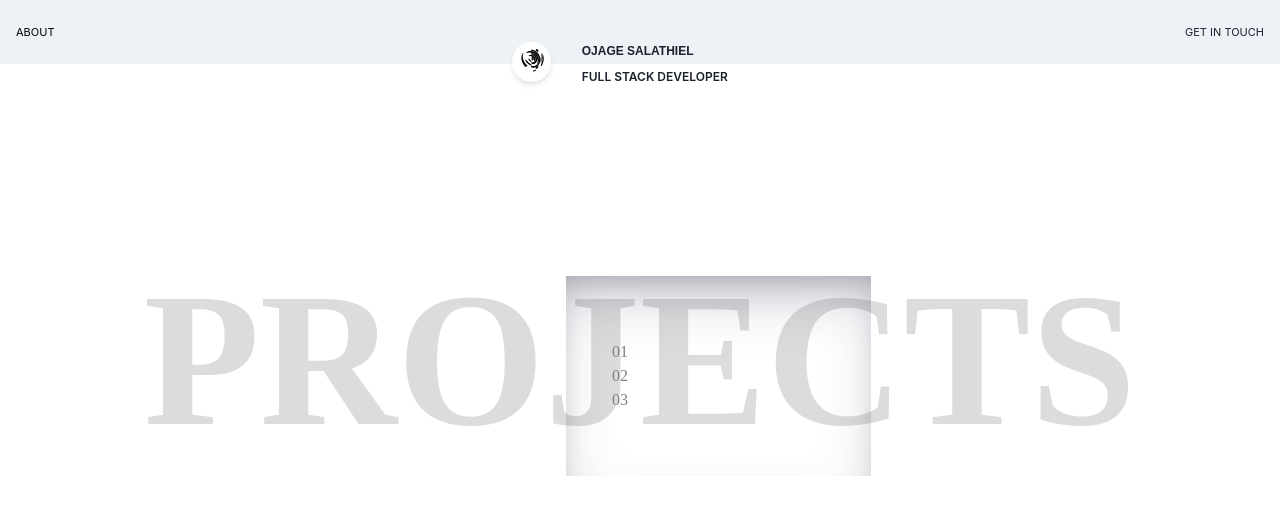
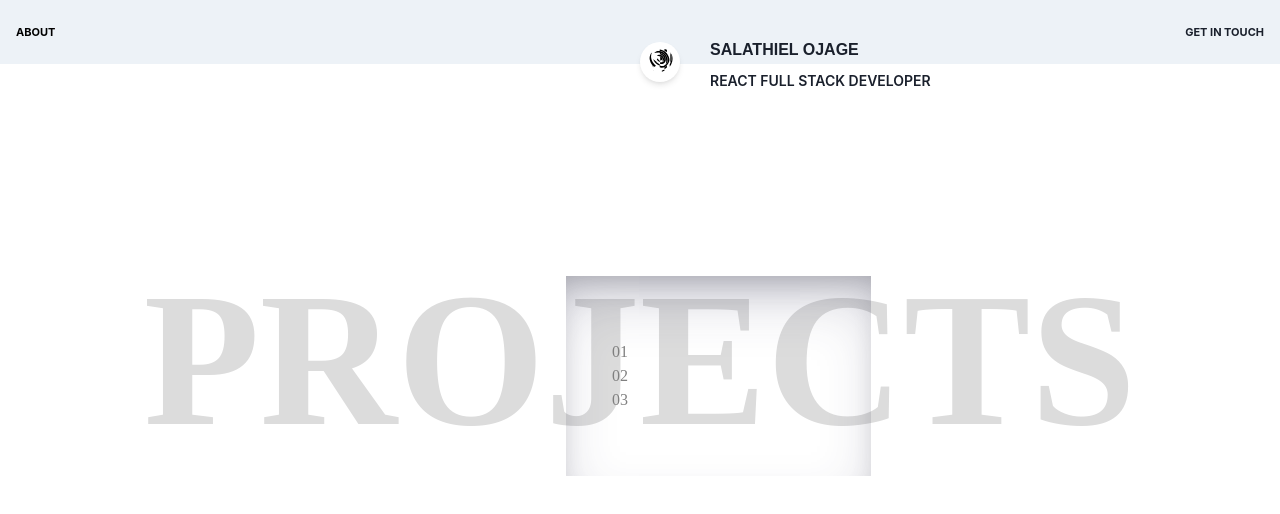
Before and after one commit to Ojage/ojage-portfolio, a React (Create React App) app: page / in a window 1280 px wide. Shown: the top 514 px of the page. Built offline with nearby package versions, Linux system fonts and the light colour scheme; a web font is replaced by a local one.

Commit message:
`Refactor Navbar component with new design and functionality`

```diff
--- a/src/components/Navbar.tsx
+++ b/src/components/Navbar.tsx
@@ -1,167 +1,174 @@
 import React, { useEffect, useState } from "react";
-import { Link } from "react-router-dom";
-import {
-  AiOutlineInstagram,
-  AiOutlineDribbble,
-  AiOutlineWhatsApp,
-} from "react-icons/ai";
-import { LiaBehanceSquare } from "react-icons/lia";
-import { BiLogoFacebook, BiLogoLinkedin } from "react-icons/bi";
+import { Link, useLocation } from "react-router-dom";
+import "animate.css";
+import "./nav.css";
 import {
   Box,
   Flex,
   Text,
   Image,
+  HStack,
   useColorModeValue,
-  Stack,
-  HStack,
+  Collapse,
+  IconButton,
 } from "@chakra-ui/react";
+import { motion } from "framer-motion";
+import { AiOutlineMenu, AiOutlineClose, AiOutlineInstagram, AiOutlineDribbble, AiOutlineWhatsApp } from "react-icons/ai";
+import { LiaBehanceSquare } from "react-icons/lia";
+import { BiLogoFacebook, BiLogoLinkedin } from "react-icons/bi";
+import O from "../assets/images/732.svg";
+import { contactInfo } from "../constants/resumeConstants";
 
-import O from "../assets/images/732.svg";
-import "./nav.css";
+const socialLinks = [
+  { href: "https://www.instagram.com/o_s_a_l_a/", icon: AiOutlineInstagram, label: "Instagram" },
+  { href: "https://dribbble.com/KSalathiel/", icon: AiOutlineDribbble, label: "Dribbble" },
+  { href: "https://behance.net/ojagesalathiel/", icon: LiaBehanceSquare, label: "Behance" },
+  { href: "https://facebook.com/Salathiel.Ayuk/", icon: BiLogoFacebook, label: "Facebook" },
+  { href: "https://linkedin.com/in/ojage-sala/", icon: BiLogoLinkedin, label: "LinkedIn" },
+  { href: "https://wa.me/681402886", icon: AiOutlineWhatsApp, label: "WhatsApp" },
+];
 
-// const NavLink = (props: Props) => {
-//   const { children } = props;
+const MotionBox = motion(Box);
 
-//   return (
-//     <Box
-//       // as={Link}
-//       // to="/"
-//       px={2}
-//       py={1}
-//       rounded="md"
-//       _hover={{
-//         textDecoration: "none",
-//         bg: useColorModeValue("gray.200", "gray.700"),
-//       }}
-//     >
-//       {children}
-//     </Box>
-//   );
-// };
+const SocialLink = ({ href, icon: Icon, label }: any) => (
+  <a href={href} target="_blank" rel="noreferrer" aria-label={label}>
+    <motion.div
+      whileHover={{ scale: 1.1 }}
+      whileTap={{ scale: 0.9 }}
+      transition={{ type: "spring", stiffness: 300 }}
+    >
+      <Icon size="15px" />
+    </motion.div>
+  </a>
+);
 
-// const IconBox = () => {
-//   return (
+const Nav = () => {
+  const [showContact, setShowContact] = useState(false);
+  const [isHome, setIsHome] = useState(true);
+  const [isMobileMenuOpen, setIsMobileMenuOpen] = useState(false);
+  const location = useLocation();
 
-//   )
-// }
-const Nav = () => {
-  const [getInTouch, ssetGetInTouch] = useState(false);
-  const [isHome, setIsHome] = useState(true);
-  const pathname = window.location.pathname;
   useEffect(() => {
-    if (pathname.length > 1) {
-      setIsHome(false);
-    }
-  }, [pathname]);
+    setIsHome(location.pathname === "/");
+  }, [location]);
+
+  const bgColor = useColorModeValue("gray.100", "gray.900");
+
   return (
     <Box
       fontSize="11px"
       textTransform="uppercase"
-      bg={useColorModeValue("gray.100", "gray.900")}
-      px={4}
+      bg={bgColor}
+      px={{ base: 3, md: 4 }}
       pos="fixed"
-      top="0"
-      left="0"
-      right="0"
+      top={0}
+      left={0}
+      right={0}
+      zIndex={10}
     >
-      <Flex h={16} alignItems="center" justifyContent="space-between">
-        <Text as={Link} to="/about">
+      <Flex
+        h={{ base: 14, md: 16 }}
+        alignItems="center"
+        justifyContent="space-between"
+        position="relative"
+      >
+        {/* About or Mobile Menu */}
+        <Box display={{ base: "block", md: "none" }}>
+          <IconButton
+            icon={isMobileMenuOpen ? <AiOutlineClose /> : <AiOutlineMenu />}
+            aria-label="Toggle Menu"
+            onClick={() => setIsMobileMenuOpen(!isMobileMenuOpen)}
+            variant="ghost"
+            fontSize="24px"
+          />
+        </Box>
+
+        <Text
+          as={Link}
+          to="/about"
+          fontWeight="bold"
+          _hover={{ textDecoration: "none" }}
+          display={{ base: "none", md: "block" }}
+        >
           About
         </Text>
-        <HStack spacing={4}
-          mt={isHome ? '4rem' : '0'}
-          // border="1px solid red"
-          fontSize="12px"
-          w="fit-content"
-          textAlign="right"
-          h="fit-content"
+
+        {/* Centered Logo and Title */}
+        <MotionBox
+          position="absolute"
+          left="50%"
+          transform="translateX(-50%)"
+          justifyContent="center"
           alignItems="center"
-          justifyContent="space-between"
+          textAlign="center"
+          initial={{ opacity: 0, y: -20 }}
+          animate={{ opacity: 1, y: 0 }}
+          transition={{ duration: 0.5 }}
         >
-          <Flex as={Link} className="logoA" to="/" h="54px" w="54px" onClick={() => setIsHome(true)}>
-            <Image rounded="50%" bgColor="white" shadow="md" color="black" h="90%" src={O} alt="Logo" />
+          <HStack spacing={4} mt={isHome ? "4rem" : "0"} transition="all 0.3s ease" h="auto">
+            <Flex
+              as={Link}
+              to="/"
+              className="logoA"
+              h={{ base: "40px", md: "54px" }}
+              w={{ base: "40px", md: "54px" }}
+              onClick={() => setIsHome(true)}
+            >
+              <Image
+                rounded="full"
+                bg="white"
+                shadow="md"
+                h="90%"
+                src={O}
+                alt="Logo"
+              />
             </Flex>
-          <Box fontWeight={600} display={isHome ? "block" : "none"}>
+            {isHome && (
+              <Box fontWeight={600}>
                 <Text
-
-              w="fit-content"
                   fontFamily="'Neutra Text Light', sans-serif"
-              // transform="rotate(270deg)"
                   textAlign="left"
+                  fontSize={{ base: "xs", md: "md" }}
                 >
-              Ojage Salathiel
+                  {contactInfo.name}
                 </Text>
-            <Text pt=".5rem"
-              // transform="rotate(270deg)"
-              textAlign="left">
-              Full Stack Developer
+                <Text pt="0.5rem" textAlign="left" fontSize={{ base: "xs", md: "sm" }}>
+                  {contactInfo.title}
                 </Text>
               </Box>
+            )}
           </HStack>
+        </MotionBox>
 
-        <Box>
-          <Flex
-            justifyContent="space-between"
-            alignItems="center"
-            className="animate__animated animate__fadeIn"
-            display={getInTouch ? "inline-block" : "none"}
-            onMouseLeave={() => ssetGetInTouch(!getInTouch)}
+        {/* Contact Section */}
+        <Box
+          w={{ base: "260px", md: "325px" }}
+          textAlign="right"
+          display={{ base: isMobileMenuOpen ? "block" : "none", md: "block" }}
         >
-            <Flex gap="1rem">
-              <a
-                href="https://www.instagram.com/o_s_a_l_a/"
-                target="_blank"
-                rel="noreferrer"
+          {showContact ? (
+            <Collapse
+              className="animate__animated fadeInDownBig"
+              in={showContact}
+              onMouseLeave={() => setShowContact(!showContact)}
+              animateOpacity
             >
-                <AiOutlineInstagram size="15px" />
-              </a>
-              <a
-                href="https://dribbble.com/KSalathiel/"
-                target="_blank"
-                rel="noreferrer"
-              >
-                <AiOutlineDribbble size="15px" />
-              </a>
-              <a
-                href="https://behance.net/ojagesalathiel/"
-                target="_blank"
-                rel="noreferrer"
-              >
-                <LiaBehanceSquare size="15px" />
-              </a>
-              <a
-                href="https://facebook.com/Salathiel.Ayuk/"
-                target="_blank"
-                rel="noreferrer"
-              >
-                <BiLogoFacebook size="15px" />
-              </a>
-              <a
-                href="https://linkedin.com/in/ojage-sala/"
-                target="_blank"
-                rel="noreferrer"
-              >
-                <BiLogoLinkedin size="15px" />
-              </a>
-              <a
-                href="https://wa.me/681402886"
-                target="_blank"
-                rel="noreferrer"
-              >
-                <AiOutlineWhatsApp size="15px" />
-              </a>
+              <Flex gap="1rem" alignItems="end">
+                {socialLinks.map(({ href, icon, label }) => (
+                  <SocialLink key={label} href={href} icon={icon} label={label} />
+                ))}
+                <a href={`mailto:${contactInfo.email}`}>{contactInfo.email}</a>
               </Flex>
-            <a href="mailto:salathiel@ojage.com">
-              salathiel@ojage.com
-            </a>
-          </Flex>
+            </Collapse>
+          ) : (
             <Text
-            display={getInTouch ? "none" : "inline-block"}
-            onMouseEnter={() => ssetGetInTouch(!getInTouch)}
+              cursor="pointer"
+              onMouseEnter={() => setShowContact(true)}
+              fontWeight="bold"
             >
               Get in touch
             </Text>
+          )}
         </Box>
       </Flex>
     </Box>
```
Also changed, not shown: public/manifest.json. Lines whose indentation alone changed are shown as unchanged.
